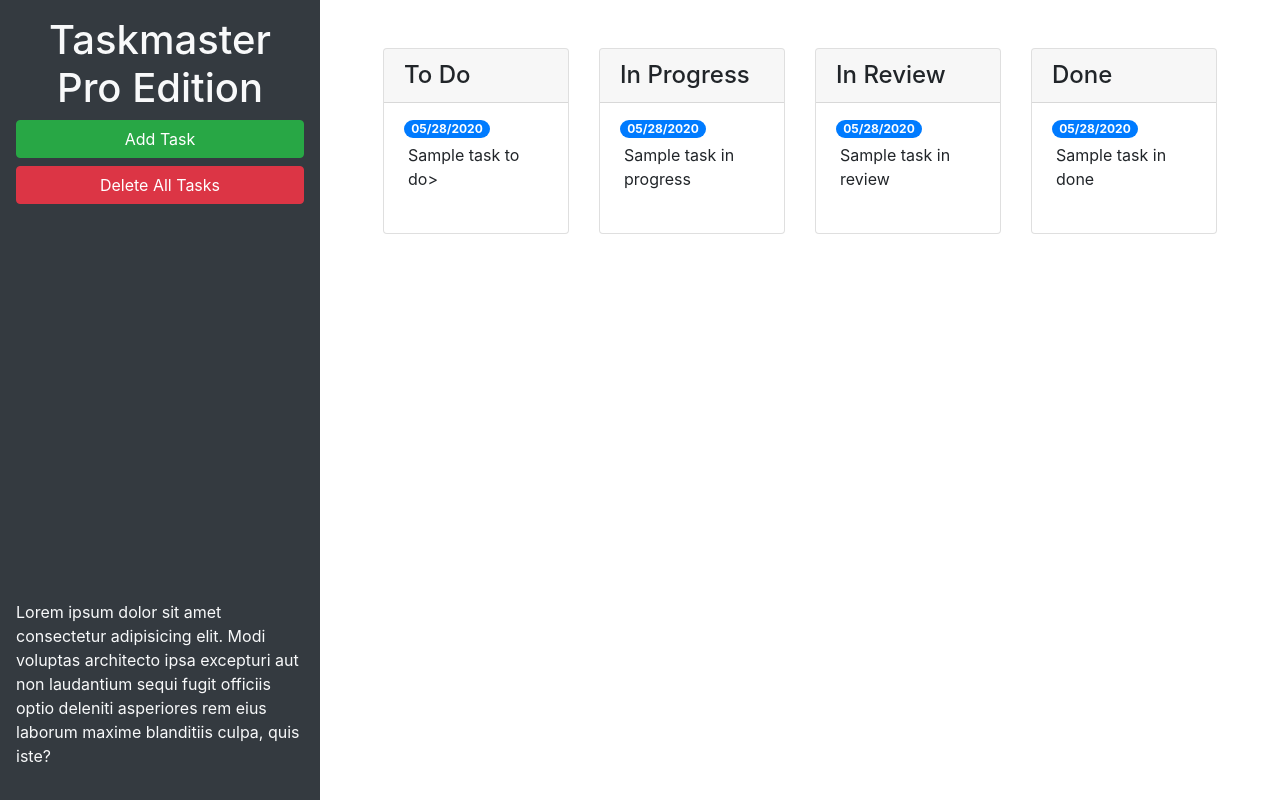
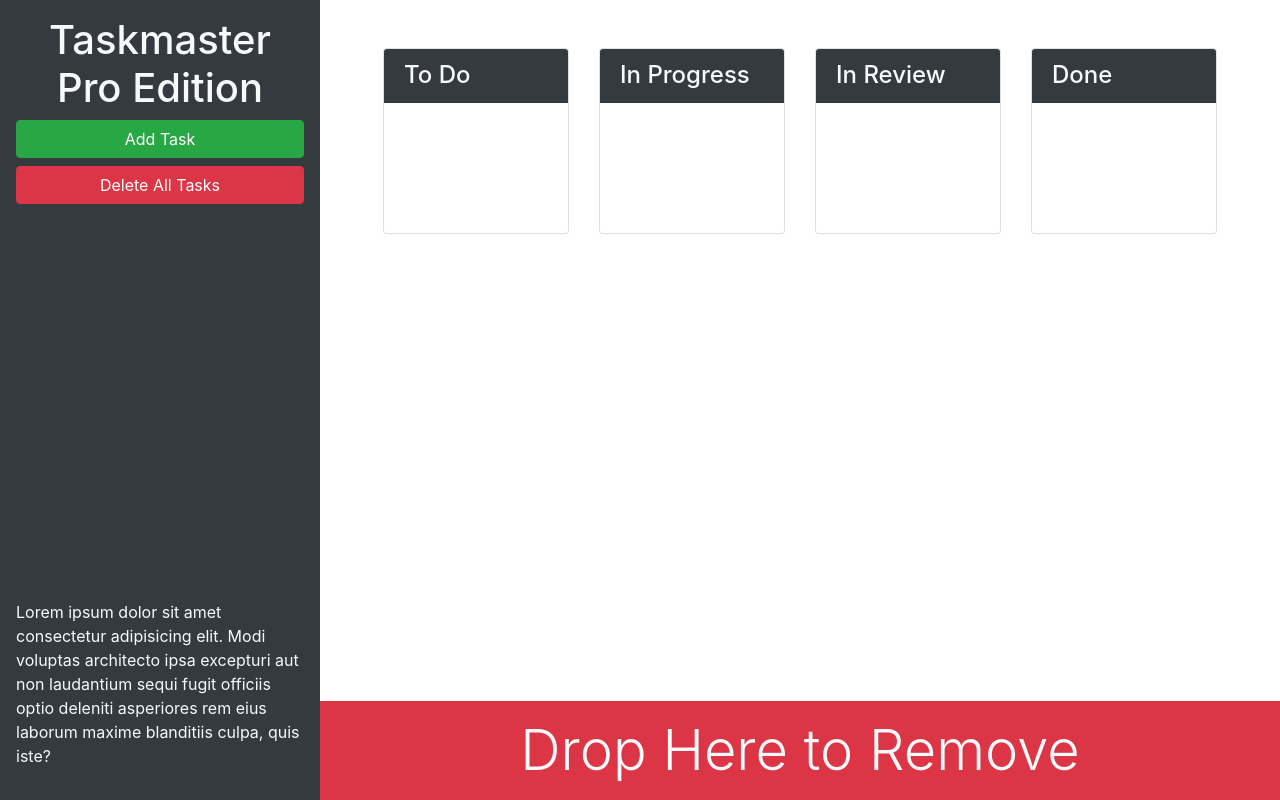
Before and after one commit to essennejaye/taskmaster-pro, a plain HTML site: page index.html in a window 1280 px wide. Drawn offline with nearby package versions, Linux system fonts and the light colour scheme.

Commit message:
styled task cards

```diff
--- a/index.html
+++ b/index.html
@@ -13,28 +13,29 @@
 <body>
 
   <div class="row min-vh-100 no-gutters">
-    <header class="col-12 col-lg-3 bg-dark text-light d-flex flex-column p-4 p-lg-3">
+    <header class="col-12 col-lg-3 bg-dark text-light sticky-top d-flex flex-column p-4 p-lg-3">
       <h1 class="text-center">Taskmaster Pro Edition</h1>
       <button id="create-task" class="btn btn-block btn-success" data-toggle="modal" data-target="#task-form-modal">Add
         Task</button>
       <button id="remove-tasks" class="btn btn-block btn-danger">Delete All Tasks</button>
-      <p class="mt-auto">Lorem ipsum dolor sit amet consectetur adipisicing elit. Modi voluptas architecto ipsa
+      <p class="mt-auto d-none d-lg-block">Lorem ipsum dolor sit amet consectetur adipisicing elit. Modi voluptas
+        architecto ipsa
         excepturi aut non
         laudantium sequi fugit officiis optio deleniti asperiores rem eius laborum maxime blanditiis culpa, quis iste?
       </p>
     </header>
-    <main class="col-12 col-lg-9">
+    <main class="col-12 col-lg-9 d-flex flex-column">
       <div class="m-5 row justify-content-around">
         <!-- todo start-->
         <div class="col-12 col-md-6 col-xl-3 mb-3">
           <div class="card">
-            <h4 class="card-header">
+            <h4 class="card-header bg-dark text-light">
               To Do
             </h4>
             <ul id="list-toDo" class="list-group list-group-flush">
               <li class="list-group-item">
-                <span class="badge badge-primary badge-pill">05/28/2020</span>
-                <p class="m-1">Sample task to do></p>
+                <span class="badge badge-primary badge-pill"></span>
+                <p class="m-1"></p>
               </li>
             </ul>
           </div>
@@ -43,11 +44,11 @@
         <!-- in progress start-->
         <div class="col-12 col-md-6 col-xl-3 mb-3">
           <div class="card">
-            <h4 class="card-header">In Progress</h4>
+            <h4 class="card-header bg-dark text-light">In Progress</h4>
             <ul id="list-inProgress" class="list-group list-group-flush">
               <li class="list-group-item">
-                <span class="badge badge-primary badge-pill">05/28/2020</span>
-                <p class="m-1">Sample task in progress</p>
+                <span class="badge badge-primary badge-pill"></span>
+                <p class="m-1"></p>
               </li>
             </ul>
           </div>
@@ -56,11 +57,11 @@
         <!-- in review start-->
         <div class="col-12 col-md-6 col-xl-3 mb-3">
           <div class="card">
-            <h4 class="card-header">In Review</h4>
+            <h4 class="card-header bg-dark text-light">In Review</h4>
             <ul id="list-inReview" class="list-group list-group-flush">
               <li class="list-group-item">
-                <span class="badge badge-primary badge-pill">05/28/2020</span>
-                <p class="m-1">Sample task in review</p>
+                <span class="badge badge-primary badge-pill"></span>
+                <p class="m-1"></p>
               </li>
             </ul>
           </div>
@@ -69,19 +70,23 @@
         <!-- done start-->
         <div class="col-12 col-md-6 col-xl-3 mb-3">
           <div class="card">
-            <h4 class="card-header">Done</h4>
+            <h4 class="card-header bg-dark text-light">Done</h4>
             <ul id="list-done" class="list-group list-group-flush">
               <li class="list-group-item">
-                <span class="badge badge-primary badge-pill">05/28/2020</span>
-                <p class="m-1">Sample task in done</p>
+                <span class="badge badge-primary badge-pill"></span>
+                <p class="m-1"></p>
               </li>
             </ul>
           </div>
         </div>
         <!-- done end-->
       </div>
-  </div>
-  </main>
+      <div id="trash" class="mt-auto">
+        <div class="w-100 bg-danger p-3 text-center text-light display-4">
+          Drop Here to Remove
+        </div>
+      </div>
+    </main>
   </div>
 
   <!-- Modal -->
```
